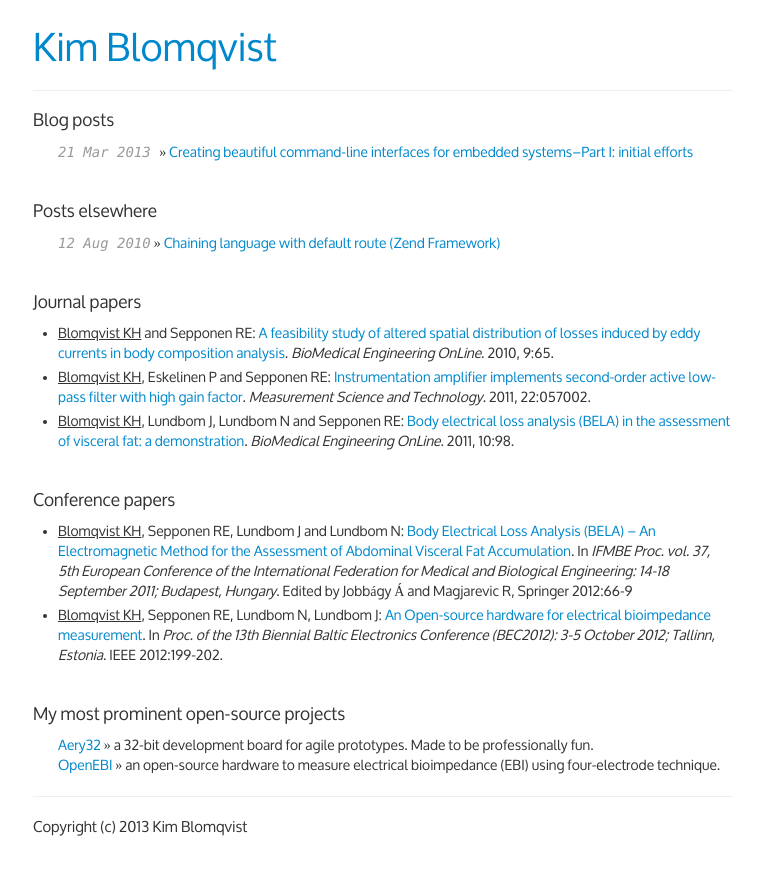
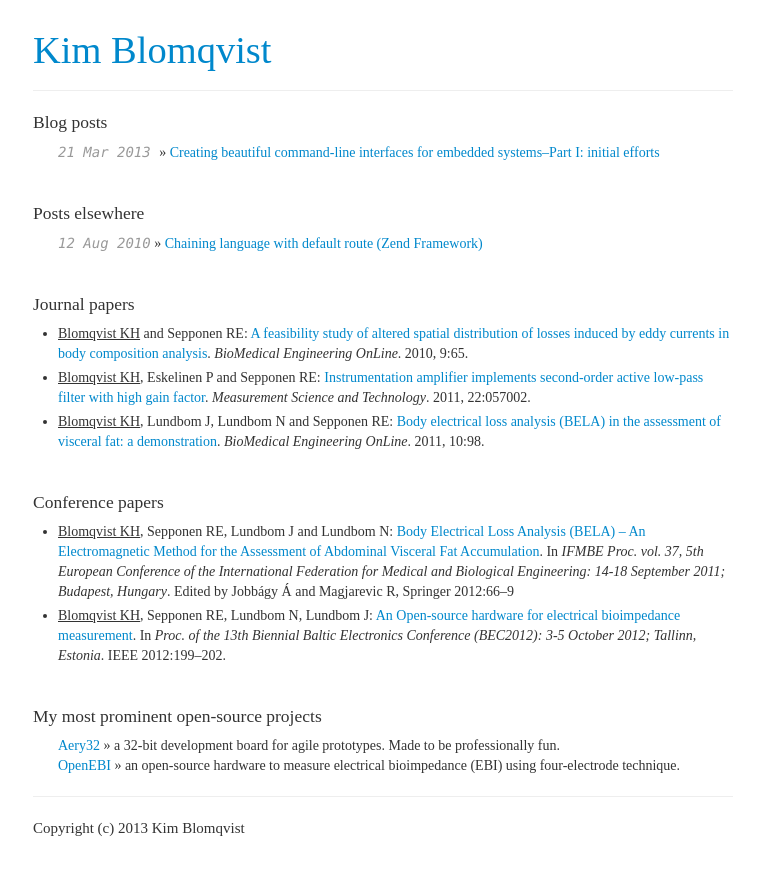
Before and after one commit to kblomqvist/kblomqvist.github.com, a Jekyll site: the page built from index.html, in a window 1280 px wide. Shown: the top 875 px of the page, without its empty margins (257-1021 px from the left). Built offline with Jekyll 4.4.1, drawn with Linux system fonts in a browser that asks for light colours; Markdown is read by kramdown in place of the engine named in the settings; the list of posts is cut into pages by our own code; comment, search, counter and statistics services are not loaded.

Commit message:
Load Open Sans from Google fonts

```diff
--- a/_layouts/base.html
+++ b/_layouts/base.html
@@ -11,7 +11,7 @@
 	<link href="/assets/bootstrap/css/bootstrap.min.css" rel="stylesheet" />
 	<link href="/assets/bootstrap/css/bootstrap-responsive.min.css" rel="stylesheet" />
 
-	<link href="/assets/fonts/oxygen/stylesheet.css" rel="stylesheet" />
+	<link href="http://fonts.googleapis.com/css?family=Open+Sans:400italic,400" rel="stylesheet" type="text/css">
 	<link href="/styles.css" rel="stylesheet" />
 
 	<!--[if lt IE 9]>
```
